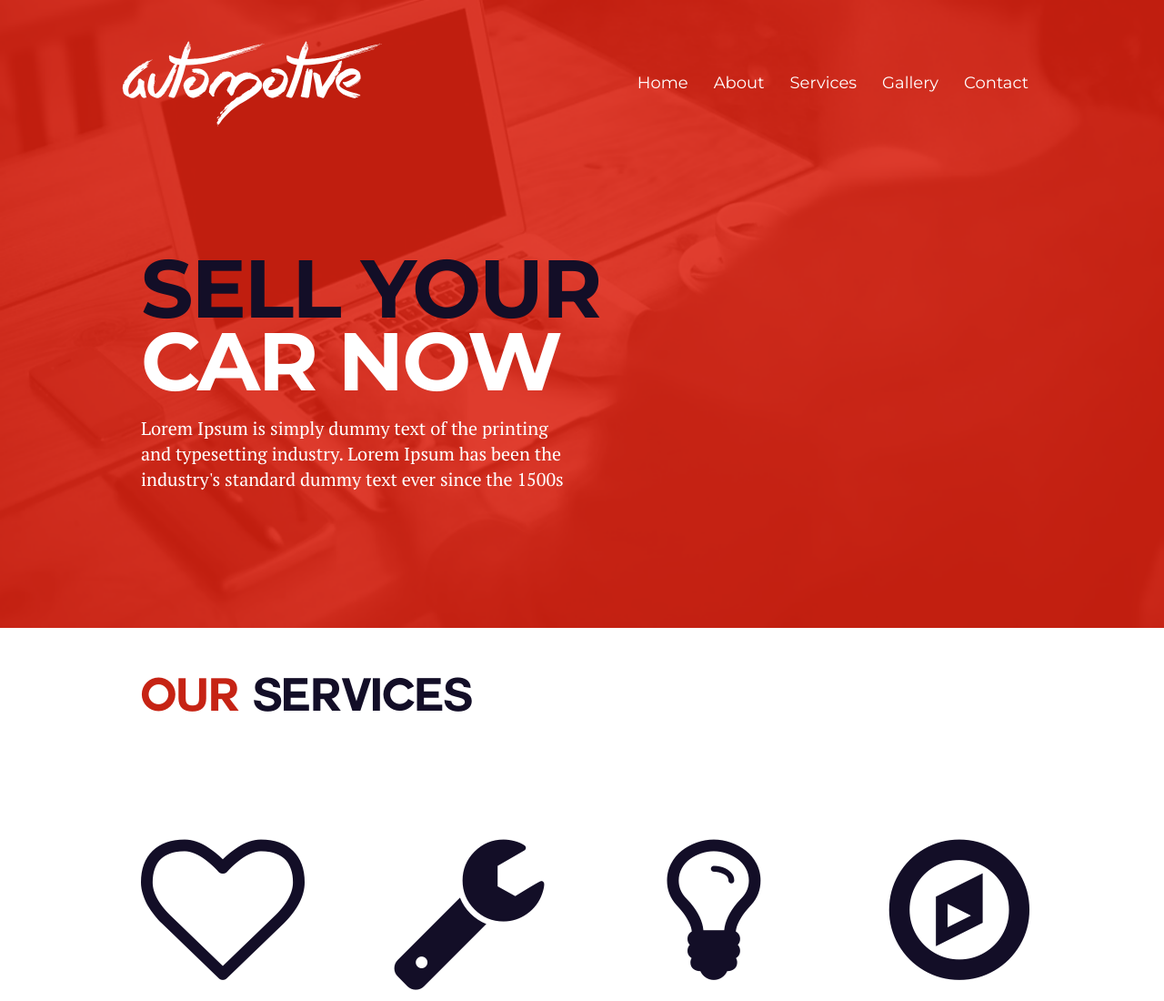
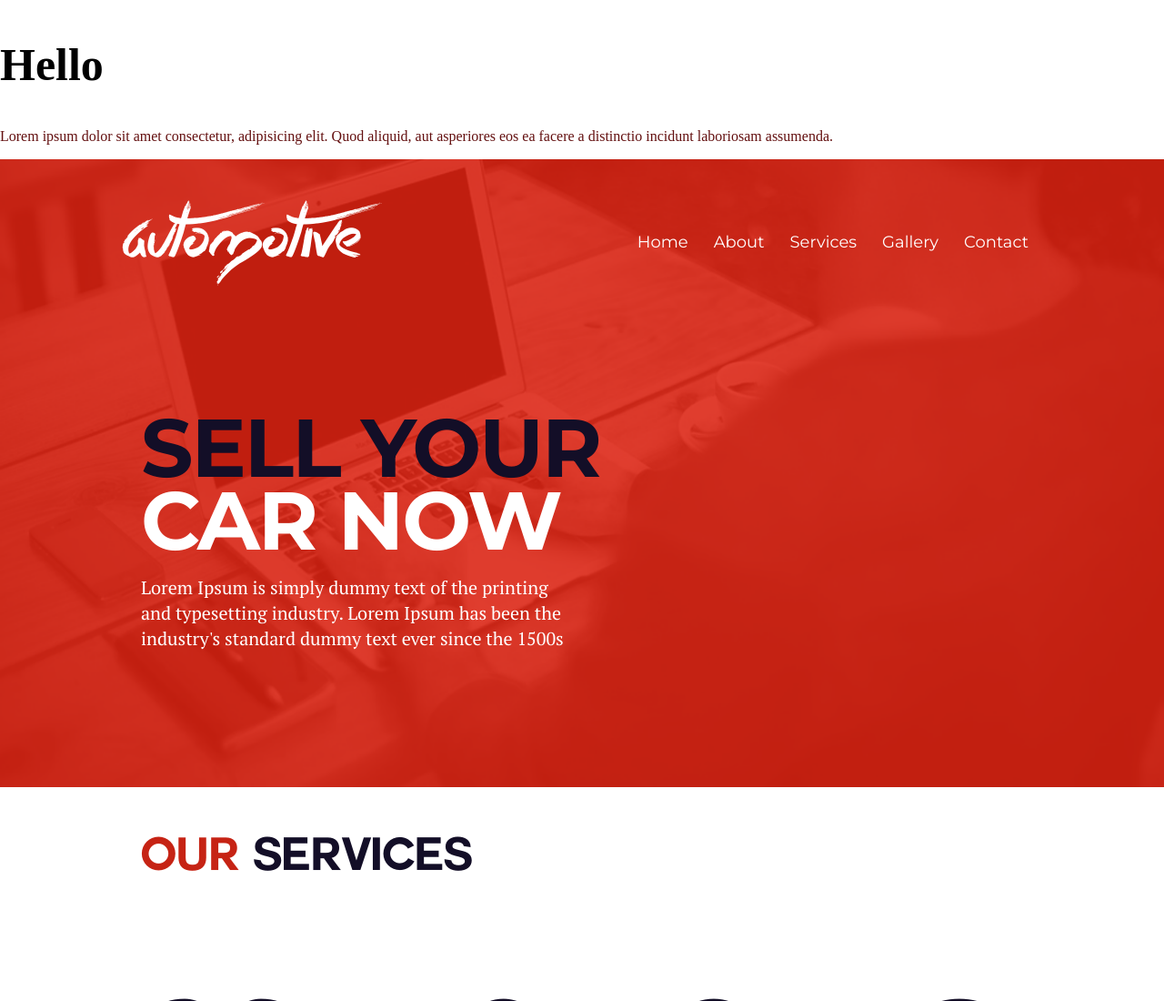
Before and after one commit to ZinnatullinSultan/portfolio, a plain HTML site: page index.html in a window 1280 px wide. Shown: the top 1100 px of the page at 91% size. Drawn offline with Linux system fonts and the light colour scheme.

Commit message:
Тест

```diff
--- a/css/style.css
+++ b/css/style.css
@@ -14,6 +14,13 @@ body {
   margin: 0;
 }
 
+.test{
+  color: #630f0f;
+}
+
+.test2{
+  font-size: 50px;
+}
 .header {
   background-image: url(../img/Layer13.png);
   background-size: cover;
--- a/index.html
+++ b/index.html
@@ -11,6 +11,8 @@
 
 </head>
 <body>
+  <h2 class="test2">Hello</h2>
+  <p class="test">Lorem ipsum dolor sit amet consectetur, adipisicing elit. Quod aliquid, aut asperiores eos ea facere a distinctio incidunt laboriosam assumenda.</p>
   <div class="header">
     <div class="container">
       <div class="header__inner">
```
